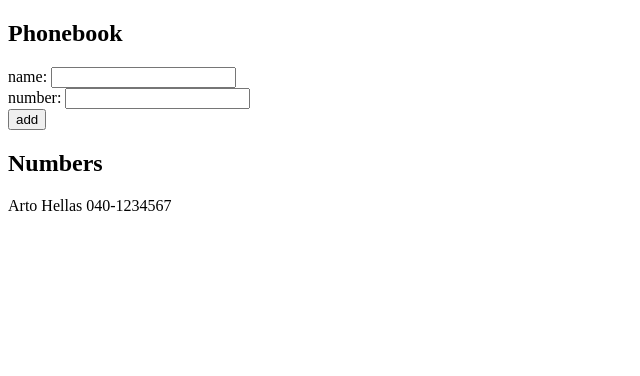
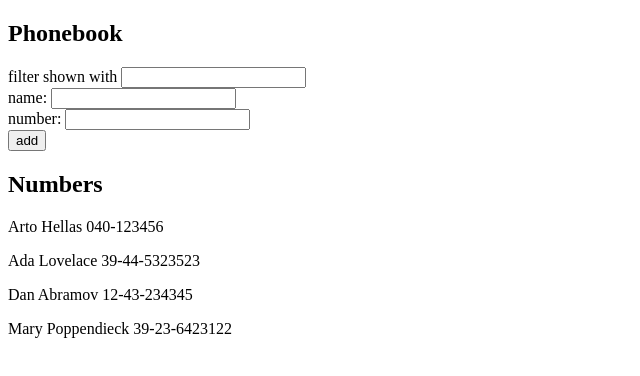
Before and after one commit to laocker96/full-stack-open-2022-part2, a React (Create React App) app in the folder phonebook/: page / in a window 1280 px wide. Shown: the top 376 px of the page, without its empty margins (0-640 px from the left). Built offline with nearby package versions, Linux system fonts and the light colour scheme.

Commit message:
Exercise 2.9

```diff
--- a/phonebook/src/App.js
+++ b/phonebook/src/App.js
@@ -2,13 +2,14 @@ import { useState } from 'react'
 
 const App = () => {
   const [persons, setPersons] = useState([
-    {
-      name: 'Arto Hellas',
-      phone: '040-1234567'
-    }
+    { name: 'Arto Hellas', number: '040-123456', id: 1 },
+    { name: 'Ada Lovelace', number: '39-44-5323523', id: 2 },
+    { name: 'Dan Abramov', number: '12-43-234345', id: 3 },
+    { name: 'Mary Poppendieck', number: '39-23-6423122', id: 4 }
   ])
   const [newName, setNewName] = useState('');
-  const [newPhone, setNewPhone] = useState('')
+  const [newPhone, setNewPhone] = useState('');
+  const [searchedName, setSearchedName] = useState('');
 
   const handleSubmit = (event) => {
 
@@ -19,7 +20,7 @@ const App = () => {
     } else {
       const person = {
         name: newName,
-        phone: newPhone
+        number: newPhone
       };
       setPersons(persons.concat(person));
       setNewName("");
@@ -35,9 +36,18 @@ const App = () => {
     setNewPhone(event.target.value);
   }
 
+  const handleSearchedNameChange = (event) => {
+    setSearchedName(event.target.value);
+  }
+
+  const filteredPersons = searchedName != "" ? persons.filter(person => person.name.toLowerCase().includes(searchedName.toLowerCase())) : persons;
+
   return (
     <div>
       <h2>Phonebook</h2>
+      <div>
+        filter shown with <input value={searchedName} onChange={handleSearchedNameChange} />
+      </div>
       <form onSubmit={handleSubmit}>
         <div>
           name: <input value={newName} onChange={handleNameChange} />
@@ -50,11 +60,14 @@ const App = () => {
         </div>
       </form>
       <h2>Numbers</h2>
-      {persons.map(person =>
+      {filteredPersons.map(person =>
         <p key={person.name}>
-          {person.name}&nbsp;{person.phone}
+          {person.name}&nbsp;{person.number}
         </p>
       )}
+      {filteredPersons.length == 0 &&
+        <p>No persons found</p>
+      }
     </div>
   )
 }
```
